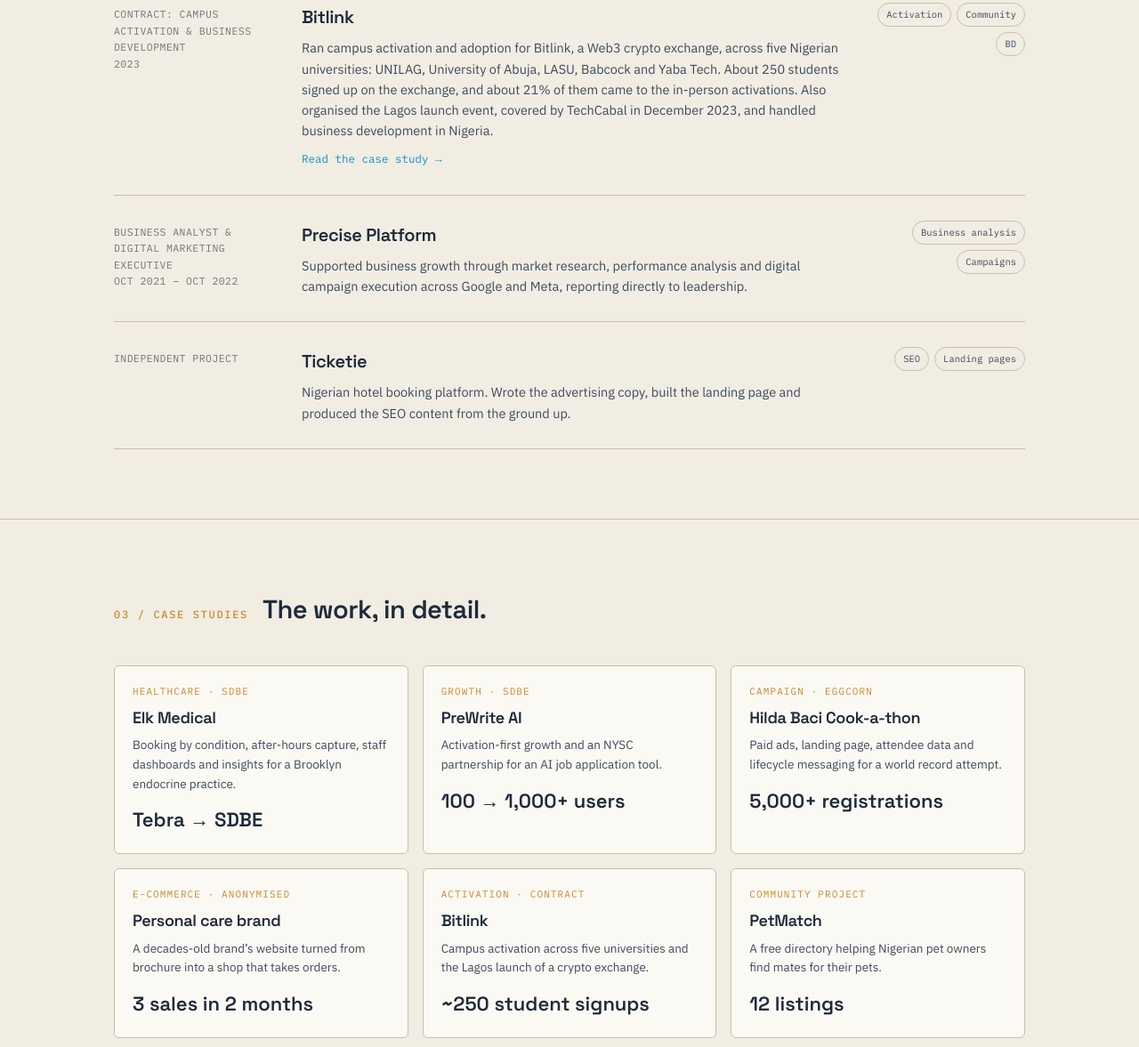
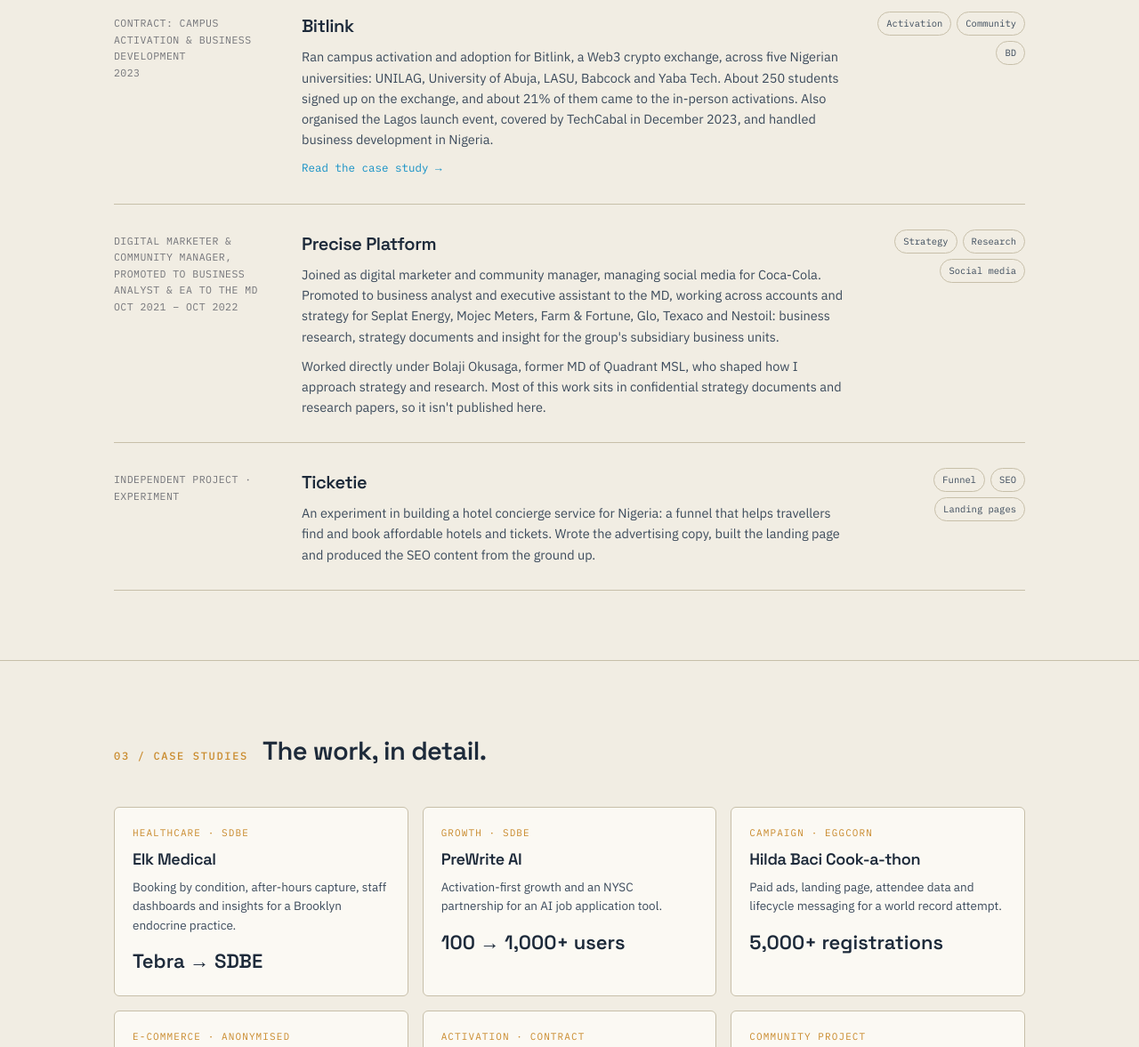
Before and after one commit to SDBE-Ex/Philips-Adebayo-Portfolio-, a plain HTML site: page index.html in a window 1280 px wide. Shown: the part 3359-4536 px from the top of the page at 89% size. Drawn offline with Linux system fonts and the light colour scheme.

Commit message:
Expand Precise Platform and Ticketie entries, group full tool stack
Co-Authored-By: Claude Opus 5.5 <noreply@anthropic.com>
Claude-Session: https://claude.ai/code/session_011fWCnjGRMZ3GYMUTB3XVkS

```diff
--- a/index.html
+++ b/index.html
@@ -348,6 +348,7 @@
     }
 
 
+    .work-body p + p{margin-top:10px}
     /* Case study links */
     .cs-link{display:inline-block;margin-top:10px;font-family:'IBM Plex Mono',monospace;font-size:12.5px;color:var(--signal);text-decoration:none;border-bottom:1px solid transparent}
     .cs-link:hover{border-color:var(--signal)}
@@ -842,30 +843,41 @@
           </article>
 
           <article class="work-item">
-            <div class="work-role">Business Analyst &amp; Digital Marketing Executive<br><span>Oct 2021 – Oct 2022</span></div>
+            <div class="work-role">Digital Marketer &amp; Community Manager, promoted to Business Analyst &amp; EA to the MD<br><span>Oct 2021 – Oct 2022</span></div>
             <div class="work-body">
               <h3>Precise Platform</h3>
               <p>
-                Supported business growth through market research, performance analysis and
-                digital campaign execution across Google and Meta, reporting directly to leadership.
+                Joined as digital marketer and community manager, managing social media for
+                Coca-Cola. Promoted to business analyst and executive assistant to the MD, working
+                across accounts and strategy for Seplat Energy, Mojec Meters, Farm &amp; Fortune,
+                Glo, Texaco and Nestoil: business research, strategy documents and insight for the
+                group's subsidiary business units.
+              </p>
+              <p>
+                Worked directly under Bolaji Okusaga, former MD of Quadrant MSL, who shaped how I
+                approach strategy and research. Most of this work sits in confidential strategy
+                documents and research papers, so it isn't published here.
               </p>
             </div>
             <div class="work-tags">
-              <span class="tag">Business analysis</span>
-              <span class="tag">Campaigns</span>
+              <span class="tag">Strategy</span>
+              <span class="tag">Research</span>
+              <span class="tag">Social media</span>
             </div>
           </article>
 
           <article class="work-item">
-            <div class="work-role">Independent Project</div>
+            <div class="work-role">Independent Project · Experiment</div>
             <div class="work-body">
               <h3>Ticketie</h3>
               <p>
-                Nigerian hotel booking platform. Wrote the advertising copy, built the landing
-                page and produced the SEO content from the ground up.
+                An experiment in building a hotel concierge service for Nigeria: a funnel that helps
+                travellers find and book affordable hotels and tickets. Wrote the advertising copy,
+                built the landing page and produced the SEO content from the ground up.
               </p>
             </div>
             <div class="work-tags">
+              <span class="tag">Funnel</span>
               <span class="tag">SEO</span>
               <span class="tag">Landing pages</span>
             </div>
@@ -926,19 +938,11 @@
         </div>
 
         <div style="margin-top:52px;">
-          <div class="subhead">Tools I actually reach for</div>
-          <div class="pill-grid">
-            <span class="pill">Claude</span>
-            <span class="pill">ChatGPT</span>
-            <span class="pill">GA4</span>
-            <span class="pill">Google Tag Manager</span>
-            <span class="pill">Search Console</span>
-            <span class="pill">Vercel</span>
-            <span class="pill">Supabase</span>
-            <span class="pill">Cloudflare</span>
-            <span class="pill">Resend</span>
-            <span class="pill">GitHub</span>
-          </div>
+          <div class="subhead" style="color:var(--ink);font-size:13px;margin-bottom:22px">Tools I actually reach for</div>
+<div style="margin-bottom:22px"><div class="subhead">Build</div><div class="pill-grid"><span class="pill">HTML</span><span class="pill">CSS</span><span class="pill">JavaScript</span><span class="pill">PHP</span><span class="pill">WordPress</span><span class="pill">WooCommerce</span><span class="pill">GitHub</span><span class="pill">Vercel</span><span class="pill">Supabase</span><span class="pill">Cloudflare</span><span class="pill">Google Cloud</span></div></div>
+<div style="margin-bottom:22px"><div class="subhead">Automation and operations</div><div class="pill-grid"><span class="pill">Zapier</span><span class="pill">n8n</span><span class="pill">Tally Forms</span><span class="pill">Resend</span><span class="pill">Slack</span><span class="pill">Circle</span><span class="pill">Google Workspace</span></div></div>
+<div style="margin-bottom:22px"><div class="subhead">Analytics and ads</div><div class="pill-grid"><span class="pill">GA4</span><span class="pill">Google Tag Manager</span><span class="pill">Search Console</span><span class="pill">Metabase</span><span class="pill">Meta Ads Manager</span><span class="pill">Google Ads</span></div></div>
+<div style="margin-bottom:22px"><div class="subhead">AI</div><div class="pill-grid"><span class="pill">Claude</span><span class="pill">ChatGPT</span></div></div>
         </div>
 
         <div class="credentials">
```
